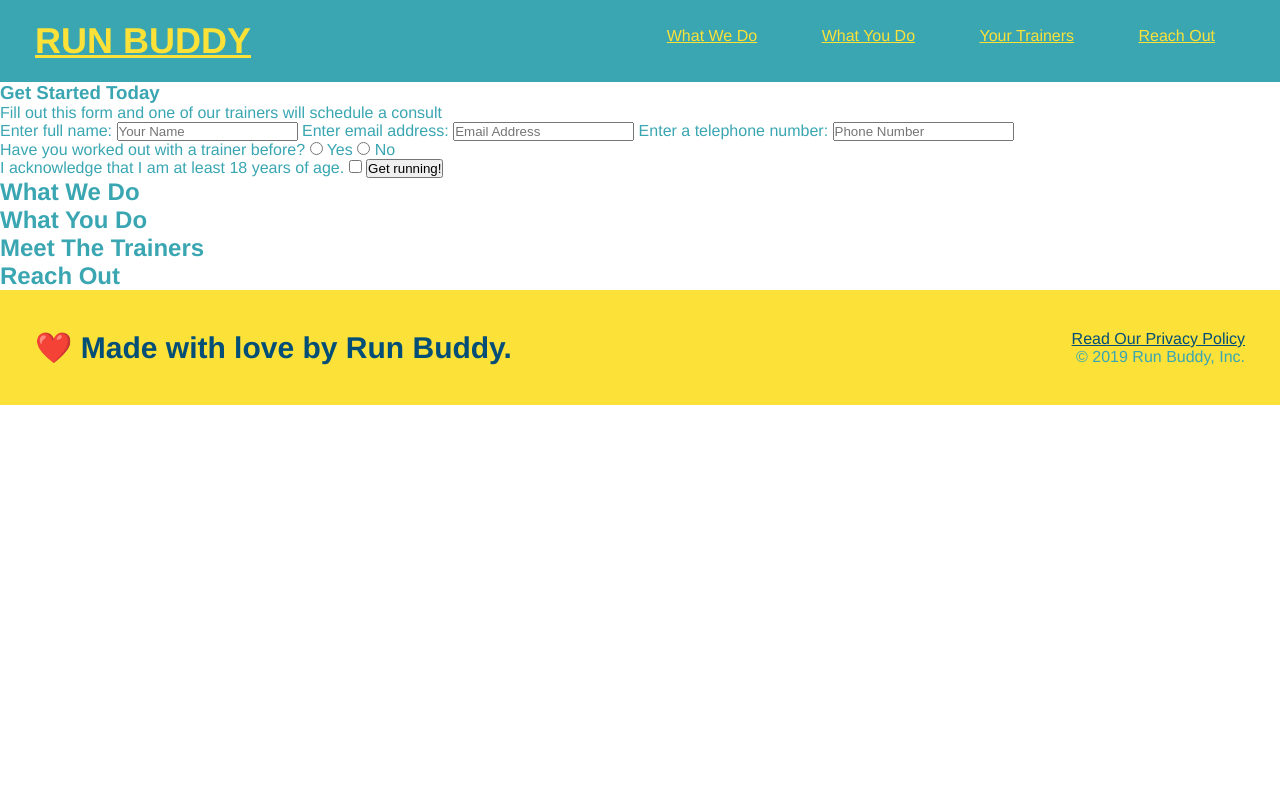
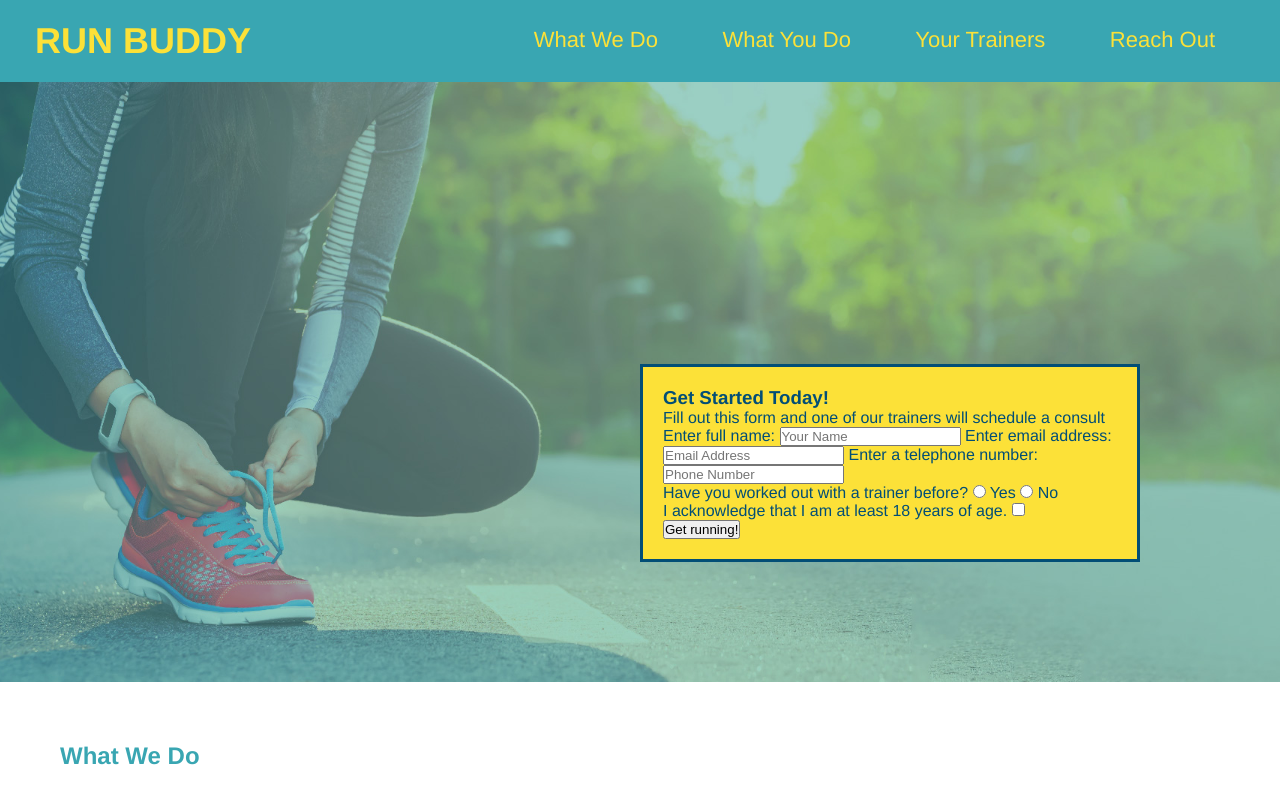
Before and after one commit to j23click/run-buddy, a plain HTML site: page index.html in a window 1280 px wide. Shown: the top 800 px of the page. Drawn offline with Linux system fonts and the light colour scheme.

Commit message:
<new style for webpage>

```diff
--- a/assets/css/style.css
+++ b/assets/css/style.css
@@ -18,9 +18,10 @@ header h1 {
     font-size: 36px;
     color: #fce138;
     margin: 0;
+    display: inline;
 }
 header a {
-    text-deoration: none;
+    text-decoration: none;
     color: #fce138;
 }
 header nav {
@@ -33,14 +34,7 @@ header nav ul li {
 header nav ul li a {
     margin: 0 30px;
     font-weight: ligher;
-    font_size: 22px;
-}
-header h1 {
-    font-weight: bold;
-    font-size: 36px;
-    color: #fec138;
-    margin: 0;
-    display: inline
+    font-size: 22px;
 }
 footer {
     background: #fce138;
@@ -55,9 +49,32 @@ footer h2 {
 }
 footer div {
     float: right;
-    line-heights: 1.5;
+    line-height: 1.5;
     text-align: right;
 }
 footer a {
     color: #024e76;
 }
+section {
+    padding: 60px;
+}
+
+/* Hero Style Start */
+.hero {
+    background-image: url("../images/hero-bg.jpg");
+    height: 600px;
+    background-size: cover;
+    background-position: center;
+    position: relative;
+}
+.hero-form {
+    border: 3px solid #024e76;
+    background-color: #fce138;
+    padding: 20px;
+    width: 500px;
+    color: #024e76;
+    position: absolute;
+    bottom: 120px;
+    right: 140px;
+}
+/* Hero Style End */
--- a/index.html
+++ b/index.html
@@ -36,9 +36,10 @@
         </header>
 
         <!-- hero/jumbotron -->
-    <section>
-        <div>
-            <h3>Get Started Today</h3>
+        <section class="hero">
+
+            <div class="hero-form">
+            <h3>Get Started Today!</h3>
 
             <p>Fill out this form and one of our trainers will schedule a consult</p>
 
@@ -63,13 +64,12 @@
                     <label for="trainer-no">No</label>
                 </p>
 
-                <p2>
+                <p>
                     <label for="checkbox">
                         I acknowledge that I am at least 18 years of age.
                     </label>
                     <input type="checkbox" name="age-confirm" id="checkbox" />
-
-                </p2>
+                </p>
 
                 <button type="submit">
                     Get running!
```
Also changed, not shown: assets/images/hero-bg.jpg (added).
